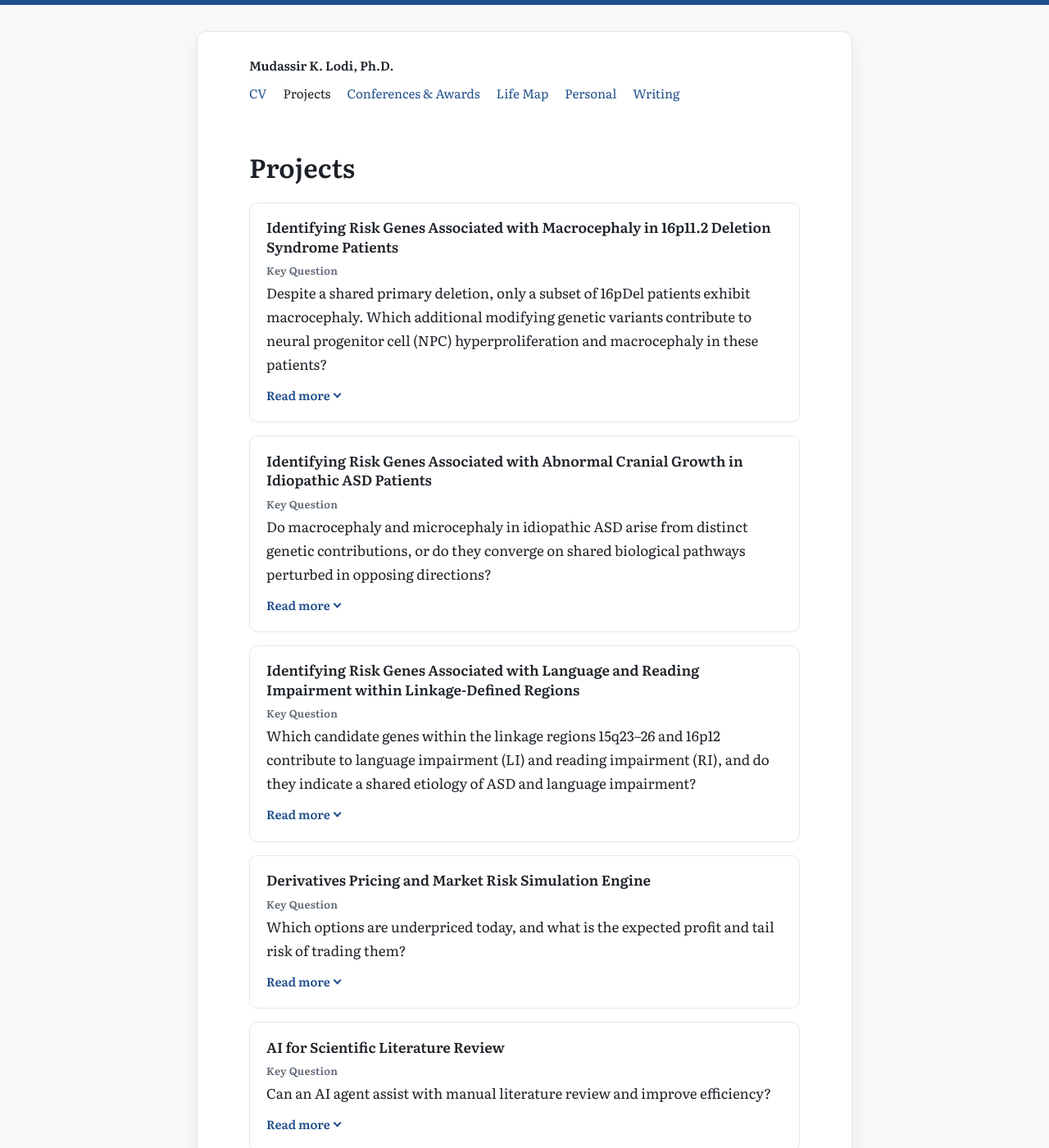
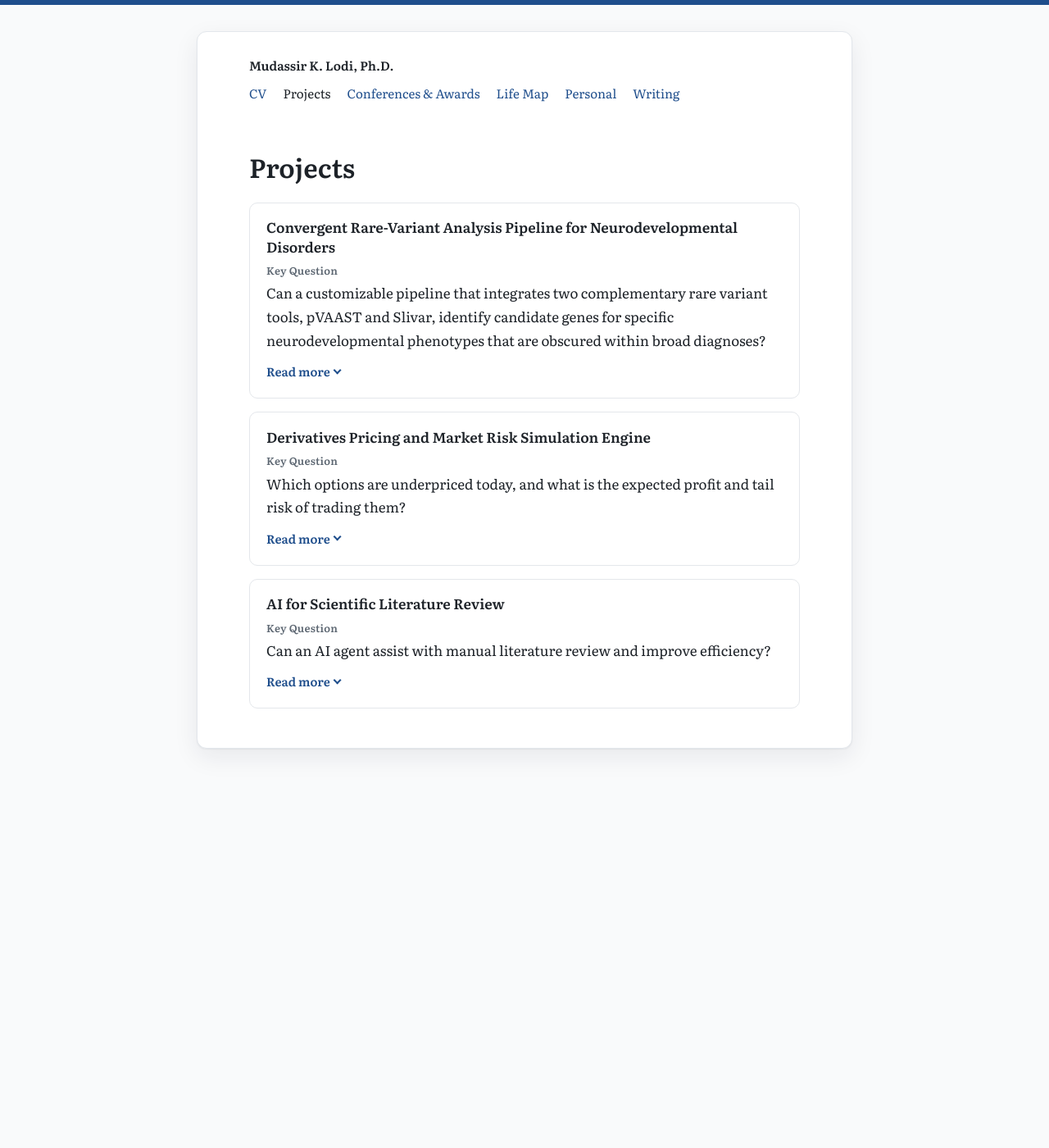
Before and after one commit to mklodi1/mklodi1.github.io, a Jekyll site: the page built from projects/index.html, in a window 1280 px wide and 1400 px high. Shown: the whole window at 82% size. Built offline with Jekyll 4.4.1, drawn with Linux system fonts in a browser that asks for light colours.

Commit message:
Projects: combine dissertation work into one pipeline project
Co-Authored-By: Claude Opus 5.5 <noreply@anthropic.com>
Claude-Session: https://claude.ai/code/session_018B7yRm4wV88UDqtVSP6gVK

```diff
--- a/_data/projects.yml
+++ b/_data/projects.yml
@@ -3,23 +3,11 @@
 # Optional: link, link_text, figure (/assets/img/...), figure_alt
 # Tip: wrap text in "double quotes" if it contains a colon.
 
-- title: "Identifying Risk Genes Associated with Macrocephaly in 16p11.2 Deletion Syndrome Patients"
-  question: "Despite a shared primary deletion, only a subset of 16pDel patients exhibit macrocephaly. Which additional modifying genetic variants contribute to neural progenitor cell (NPC) hyperproliferation and macrocephaly in these patients?"
-  skills: "Python, SQL, Linux/HPC, Gene burden testing, Permutation testing"
+- title: "Convergent Rare-Variant Analysis Pipeline for Neurodevelopmental Disorders"
+  question: "Can a customizable pipeline that integrates two complementary rare variant tools, pVAAST and Slivar, identify candidate genes for specific neurodevelopmental phenotypes that are obscured within broad diagnoses?"
+  skills: "Python, SQL, Linux/HPC, Gene burden testing, Statistical genetics"
   results:
-    - "Identified 140 candidate genes unique to macrocephaly, converging on the canonical Wnt signaling pathway as an alternative route to progenitor proliferation not previously implicated in 16p11.2 Deletion Syndrome."
-
-- title: "Identifying Risk Genes Associated with Abnormal Cranial Growth in Idiopathic ASD Patients"
-  question: "Do macrocephaly and microcephaly in idiopathic ASD arise from distinct genetic contributions, or do they converge on shared biological pathways perturbed in opposing directions?"
-  skills: "Python, SQL, Linux/HPC, Enrichment analysis, Network analysis"
-  results:
-    - "Identified 52 candidate genes for macrocephaly and 50 for microcephaly; recurrence of the canonical Wnt signaling pathway supports macrocephaly and microcephaly as opposite poles of a shared genetic axis of cranial growth regulation."
-
-- title: "Identifying Risk Genes Associated with Language and Reading Impairment within Linkage-Defined Regions"
-  question: "Which candidate genes within the linkage regions 15q23–26 and 16p12 contribute to language impairment (LI) and reading impairment (RI), and do they indicate a shared etiology of ASD and language impairment?"
-  skills: "Python, SQL, Linux/HPC, Bayesian linkage analysis, Statistical genetics"
-  results:
-    - "Prioritized top candidate genes for LI* and RI* within the linkage regions, indicating a shared etiology of ASD and language impairment at these two loci."
+    - "Applied the pipeline across three distinct genetic contexts (16p11.2 Deletion Syndrome, idiopathic ASD, and language and reading impairment), recovering well-established neurodevelopmental genes that validated the approach and identifying novel high-confidence candidate genes and shared pathways such as Wnt signaling."
 
 - title: "Derivatives Pricing and Market Risk Simulation Engine"
   question: "Which options are underpriced today, and what is the expected profit and tail risk of trading them?"
```
